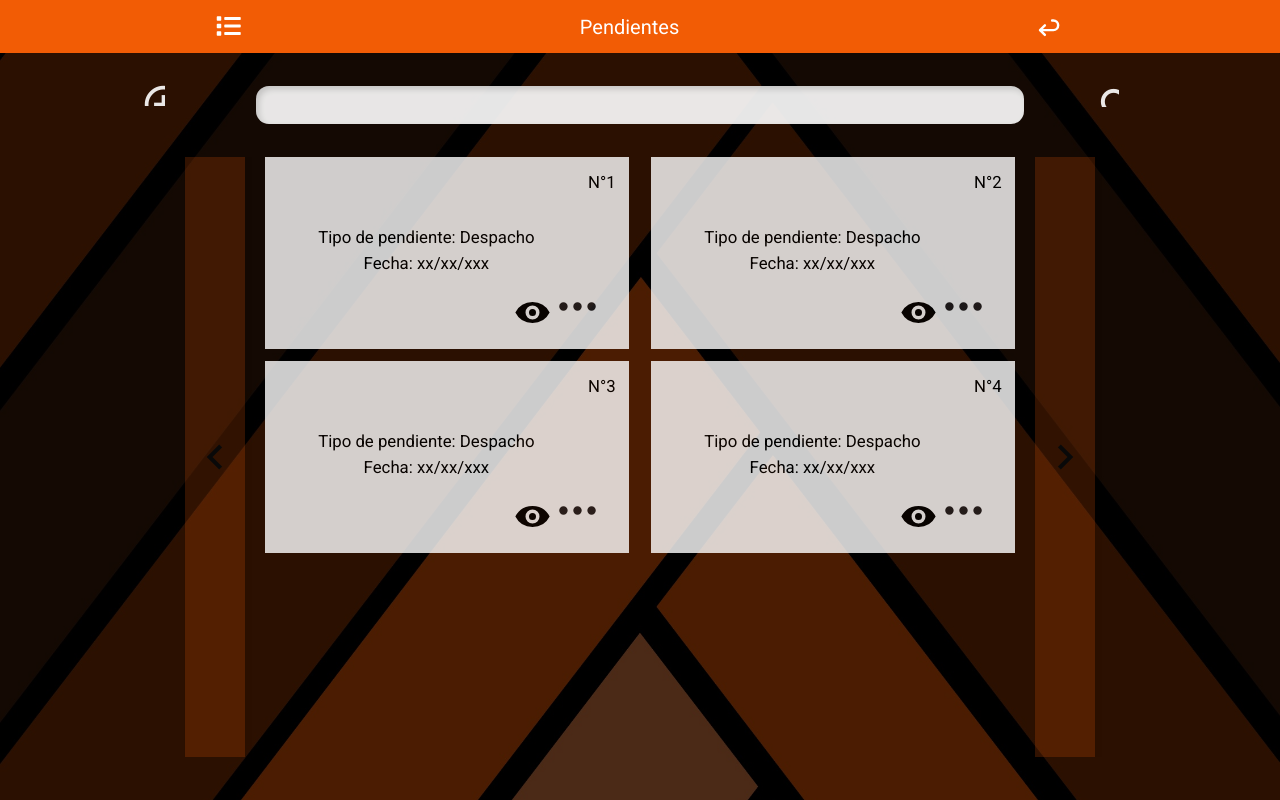
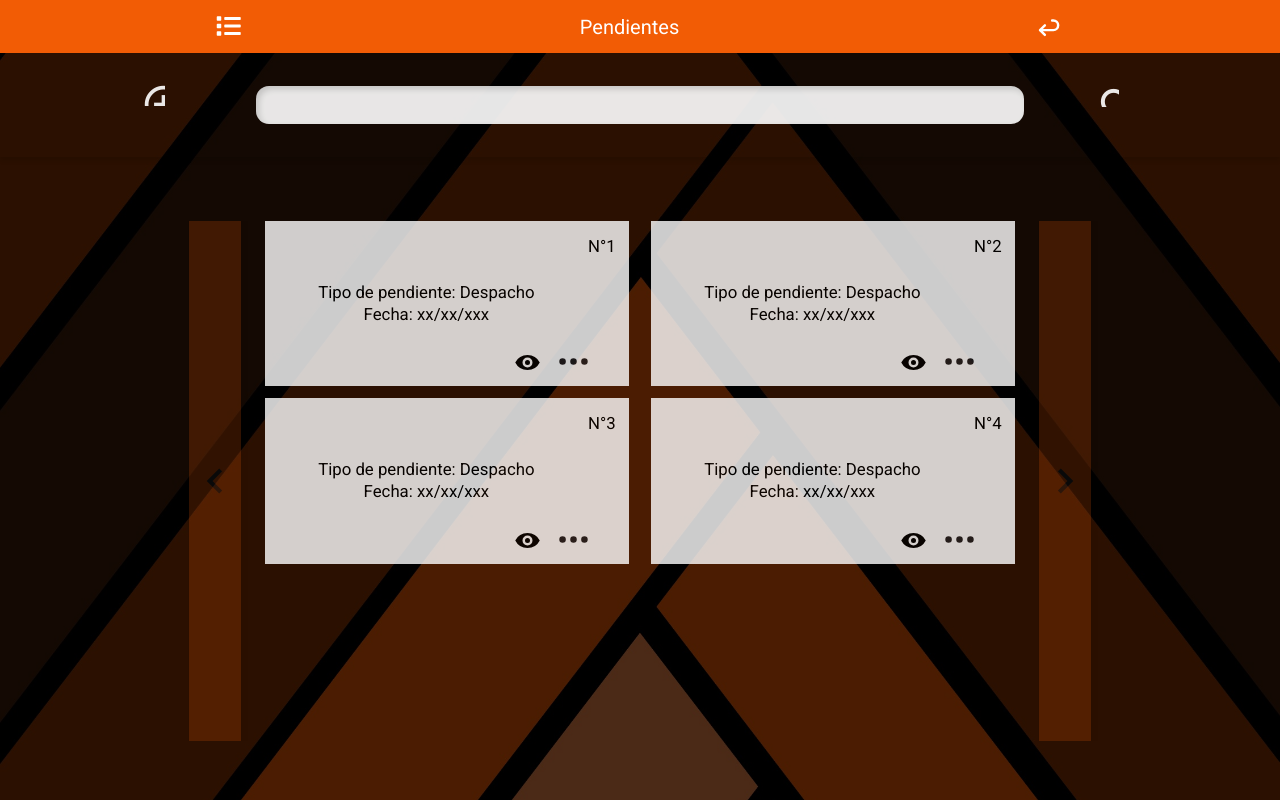
Before and after one commit to Maximiliano-alt/Manriquez_fullstack, an Angular app: page /pendientes/pendientes in a window 1280 px wide. Built offline with nearby package versions, Linux system fonts and the light colour scheme.

Commit message:
refactor(list-pendientes-css): refactored properties design, buttons added to encapsulate routerLink and preview view was linked.

```diff
--- a/src/app/pendientes/pages/list-pendientes/list-pendientes.component.css
+++ b/src/app/pendientes/pages/list-pendientes/list-pendientes.component.css
@@ -3,6 +3,7 @@
     width: 100vw;
     height: 7%;
     background: #F25C05 0% 0% no-repeat padding-box;
+    box-shadow: 0px 3px 6px #00000029;
     border-top: 1px solid #FFFFFF;
     border-bottom: 1px solid #FFFFFF;
     opacity: 0.9;
@@ -93,13 +94,21 @@
     width: 100%;
     height: 50%;
 }
-.item-icon{
+.preview{
     width: 15%;
+}
+.preview-button{
+    width: 100%;
+    height: 100%;
     display: flex;
+    flex-direction: column;
+    justify-content: flex-end;
+    background-color: transparent;
+    border: none;
 }
-.item-icon img{
-    width: 30px;
-    margin: auto;
+.preview-button a{
+    width: 25px;
+    align-self: center;
 }
 .item-number{
     width: 15%;
@@ -111,11 +120,15 @@
     width: 100%;
     height: 40%;
 }
-.item-number .preview {
+.item-number .more {
     width: 100%;
     height: 60%;
 }
-.item-number .preview img{
+.more-button{
+    border: none;
+    background-color: transparent;
+}
+.more-button img{
     width: 30px;
 }
 
@@ -165,10 +178,11 @@
     }
     .container-general{
         max-width: 1000px;
-        height: 75%;
+        height: 65%;
         flex-direction: row;
         align-items: center;
         margin: auto;
+        margin-top: 5%;
     }
     .up{
         margin-top: 0;
@@ -216,31 +230,28 @@
         width: 90%;
         height: 15%;
     }
-    .item-icon{
+    .preview{
         width: 10%;
-        height: 95%;
+        height: 100%;
         flex-direction: column;
         justify-content: flex-end;
     }
-    .item-icon img{
-        margin: 0;
-        width: 35px;
-        transform: translateX(-35px);
+    .preview-button a{
+        transform: translateX(-40px);
     }
     .item-number{
         width: 10%;
     }
     .item-number .number{
         width: 100%;
-        height: 67%;
+        height: 75%;
         margin-top: 5px;
     }
-    .item-number .preview {
-        width: 70%;
-        height: 33%;
+    .item-number .more {
+        height: 33px;
     }
-    .item-number .preview img{
-        width: 45px;
-        transform: translateX(-30px);
+    .more-button img{
+        width: 35px;
+        transform: translateX(-35px);
     }
 }
--- a/src/app/pendientes/pages/list-pendientes/list-pendientes.component.html
+++ b/src/app/pendientes/pages/list-pendientes/list-pendientes.component.html
@@ -31,15 +31,19 @@
             			Fecha: xx/xx/xxx
             		</div>
             	</div>
-            	<div class="item-icon">
-            		<img src="assets\page\view.svg" alt="">
+            	<div class="preview">
+                    <button class="preview-button">
+                        <a style="text-decoration: none; color: black;" [routerLink]="['/pendientes/preview/',123]"><img src="assets\page\view.svg" alt=""></a>
+                    </button>
             	</div>
             	<div class="item-number">
             		<div class="number">
             			N°1
             		</div>
-            		<div class="preview">
+            		<div class="more">
+                        <button class="more-button">
                             <img src="assets\page\options_more_icon_208209.svg" alt="">
+                        </button>
                     </div>
             	</div>
             </div>
@@ -52,15 +56,19 @@
             			Fecha: xx/xx/xxx
             		</div>
             	</div>
-            	<div class="item-icon">
-            		<img src="assets\page\view.svg" alt="">
+            	<div class="preview">
+                    <button class="preview-button">
+                        <a style="text-decoration: none; color: black;" [routerLink]="['/pendientes/preview/',123]"><img src="assets\page\view.svg" alt=""></a>
+                    </button>
                 </div>
             	<div class="item-number">
             		<div class="number">
             			N°2
             		</div>
-            		<div class="preview">
+            		<div class="more">
+                        <button class="more-button">
                             <img src="assets\page\options_more_icon_208209.svg" alt="">
+                        </button>
                     </div>
             	</div>
             </div>
@@ -73,15 +81,19 @@
             			Fecha: xx/xx/xxx
             		</div>
             	</div>
-            	<div class="item-icon">
-            		<img src="assets\page\view.svg" alt="">
+            	<div class="preview">
+                    <button class="preview-button">
+                        <a style="text-decoration: none; color: black;" [routerLink]="['/pendientes/preview/',123]"><img src="assets\page\view.svg" alt=""></a>
+                    </button>
                 </div>
             	<div class="item-number">
             		<div class="number">
             			N°3
             		</div>
-            		<div class="preview">
+            		<div class="more">
+                        <button class="more-button">
                             <img src="assets\page\options_more_icon_208209.svg" alt="">
+                        </button>
             		</div>
             	</div>
             </div>
@@ -94,15 +106,19 @@
             			Fecha: xx/xx/xxx
             		</div>
             	</div>
-            	<div class="item-icon">
-            		<img src="assets\page\view.svg" alt="">
+            	<div class="preview">
+                    <button class="preview-button">
+                        <a style="text-decoration: none; color: black;" [routerLink]="['/pendientes/preview/',123]"><img src="assets\page\view.svg" alt=""></a>
+                    </button>
                 </div>
             	<div class="item-number">
             		<div class="number">
             			N°4
             		</div>
-            		<div class="preview">
+            		<div class="more">
+                        <button class="more-button">
                             <img src="assets\page\options_more_icon_208209.svg" alt="">
+                        </button>
                     </div>
             	</div>
             </div>
--- a/src/app/pendientes/pendientes-routing.module.ts
+++ b/src/app/pendientes/pendientes-routing.module.ts
@@ -14,7 +14,7 @@ const routes: Routes = [
 
 			},
 			{
-				path:'preview',component:	PreviewComponent,
+				path:'preview/:id',component:	PreviewComponent,
 			},
 			{
 				path: '**',redirectTo:'pendientes',
```
Lines whose indentation alone changed are shown as unchanged.
